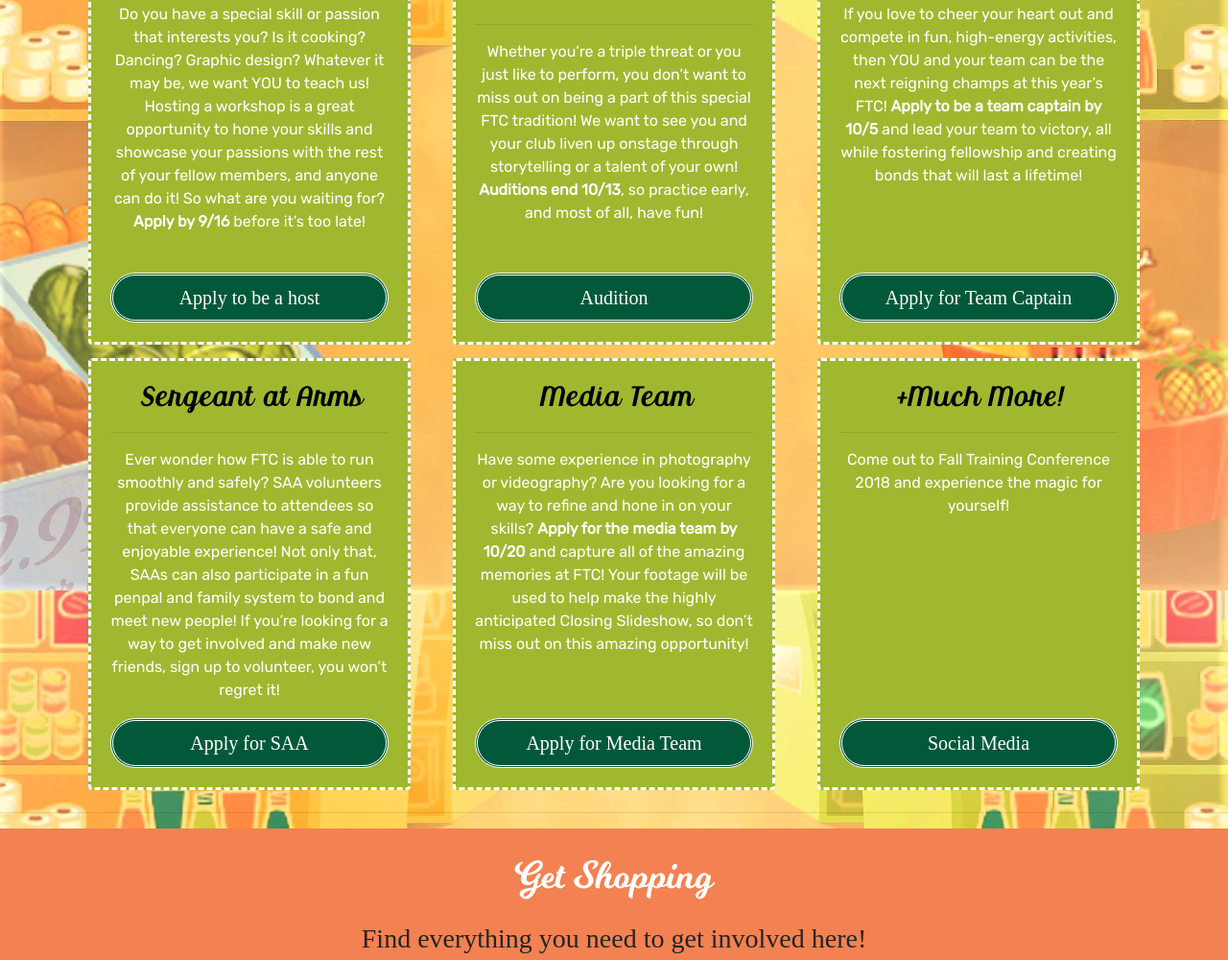
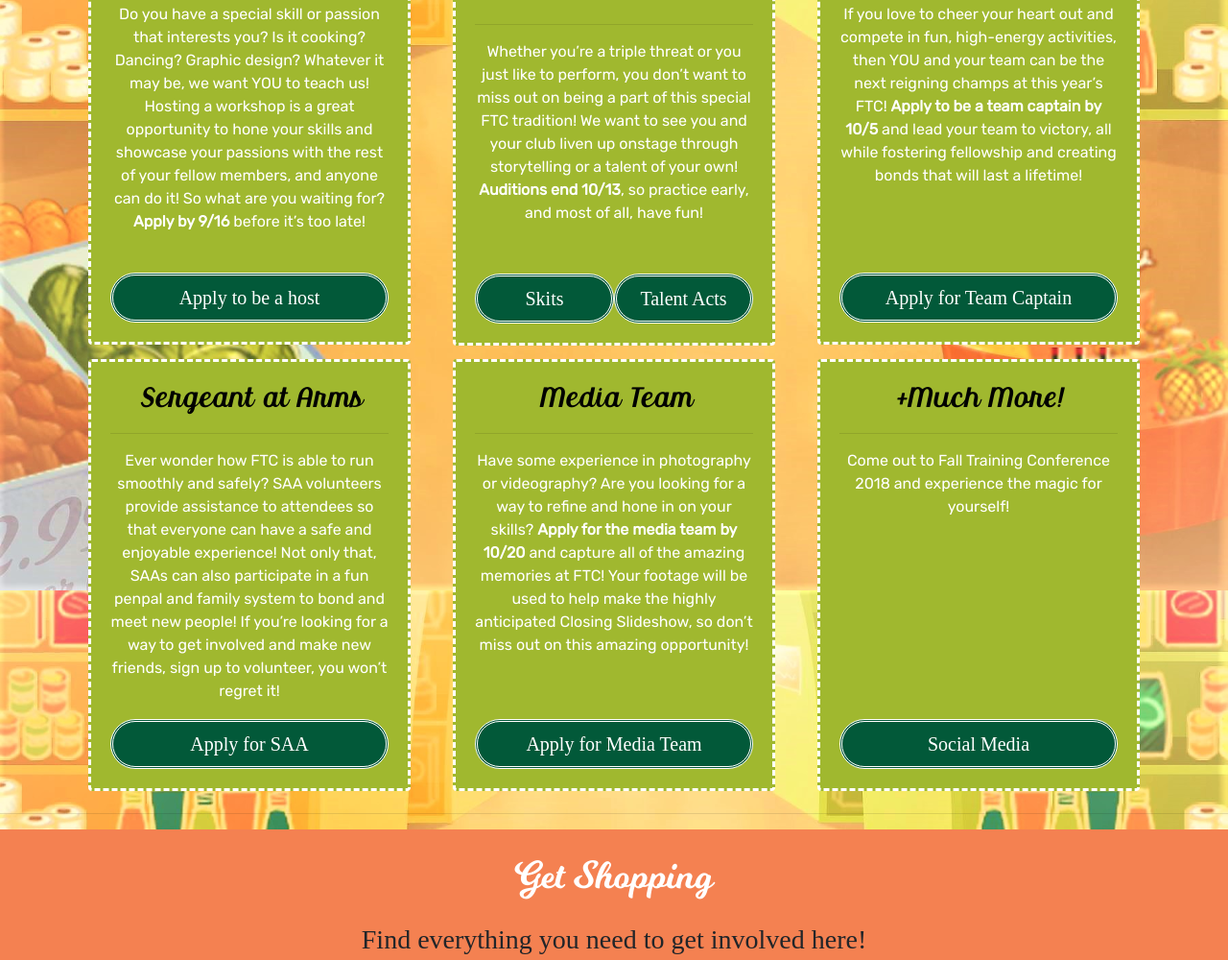
Before and after one commit to CarlsJr4/FTC2018, a plain HTML site: page index.html in a window 1280 px wide. Shown: the part 1817-2817 px from the top of the page at 96% size. Drawn offline with nearby package versions, Linux system fonts and the light colour scheme; a web font is replaced by a local one.

Commit message:
Hotfix: home button and documents corrections (#40)
*Split campfire & talent acts button into two

*Updated campfire skits 101 manual in documents

```diff
--- a/index.html
+++ b/index.html
@@ -135,8 +135,19 @@
                         <p>Whether you’re a triple threat or you just like to perform, you don’t want to miss out on being
                             a part of this special FTC tradition! We want to see you and your club liven up onstage through
                             storytelling or a talent of your own! <strong>Auditions end 10/13</strong>, so practice early, and most of all, have fun!</p>
-                        <a class="mt-auto" href="Forms/FTC2018_Campfire_Talent_Acts_Application.docx" download><button type="button" class="btn btn-primary btn-lg btn-block">
-                            Audition</button></a>
+                        <div class="container" style="padding-top:12%;">
+                            <div class="row">
+                            <div class="col-sm-6" style="padding:0;">
+                                <a href="Forms/FTC2018_Campfire_Skits_Application.docx" download style="padding-bottom: 1%;"><button type="button" class="btn btn-primary btn-lg btn-block">
+                                    Skits</button></a>
+                            </div>
+                            <div class="col-sm-6" style="padding:0;">
+                                <a class="mt-auto" href="Forms/FTC2018_Campfire_Talent_Acts_Application.docx" download><button type="button" class="btn btn-primary btn-lg btn-block">
+                                    Talent Acts</button></a>
+                            </div>
+                            </div>
+                        </div>
+
                     </div>
                 </div>
             </div>
```
Also changed, not shown: 1 other file.
